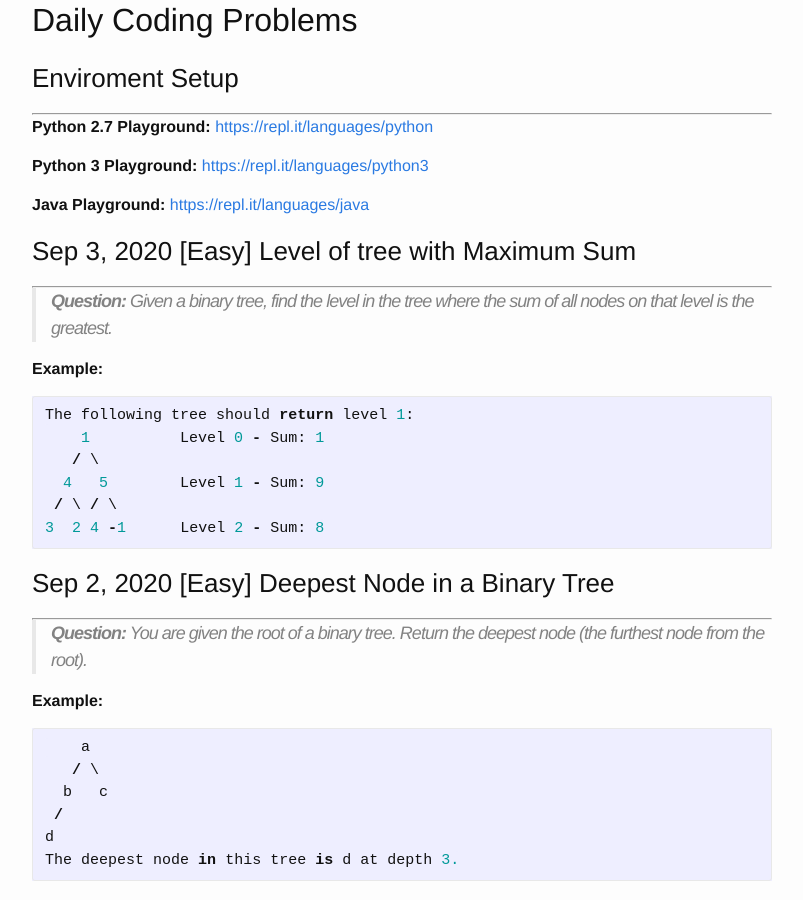
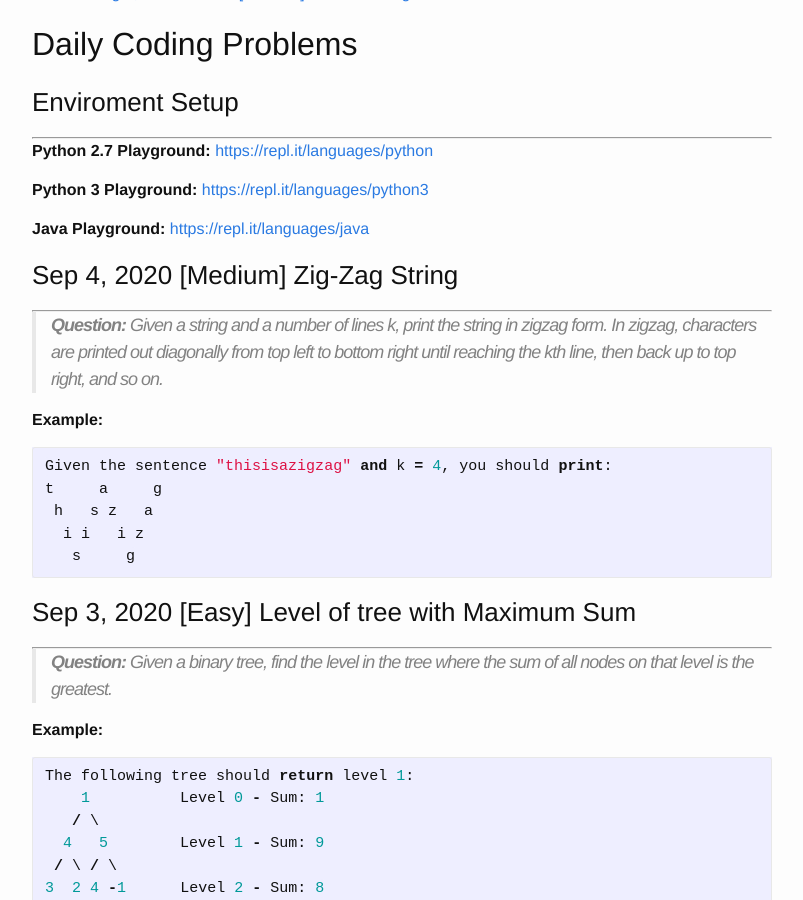
Before and after one commit to trsong/trsong.github.io, a Jekyll site: the page built from _posts/2020-08-01-DailyQuestionsAug.md, in a window 1280 px wide and 900 px high, scrolled down 1083 px. Shown: the whole window, without its empty margins (238-1041 px from the left). Built offline with Jekyll 4.4.1, drawn with Linux system fonts in a browser that asks for light colours; some of the changed text lies outside the part shown.

Commit message:
Add Sep 4 question

````diff
--- a/_posts/2020-08-01-DailyQuestionsAug.md
+++ b/_posts/2020-08-01-DailyQuestionsAug.md
@@ -17,6 +17,20 @@ categories: Python/Java
 **Python 3 Playground:** [https://repl.it/languages/python3](https://repl.it/languages/python3)
 
 **Java Playground:** [https://repl.it/languages/java](https://repl.it/languages/java)
+
+
+### Sep 4, 2020 \[Medium\] Zig-Zag String
+---
+> **Question:** Given a string and a number of lines k, print the string in zigzag form. In zigzag, characters are printed out diagonally from top left to bottom right until reaching the kth line, then back up to top right, and so on.
+
+**Example:**
+```py
+Given the sentence "thisisazigzag" and k = 4, you should print:
+t     a     g
+ h   s z   a
+  i i   i z
+   s     g
+```
 
 
 ### Sep 3, 2020 \[Easy\] Level of tree with Maximum Sum
````
